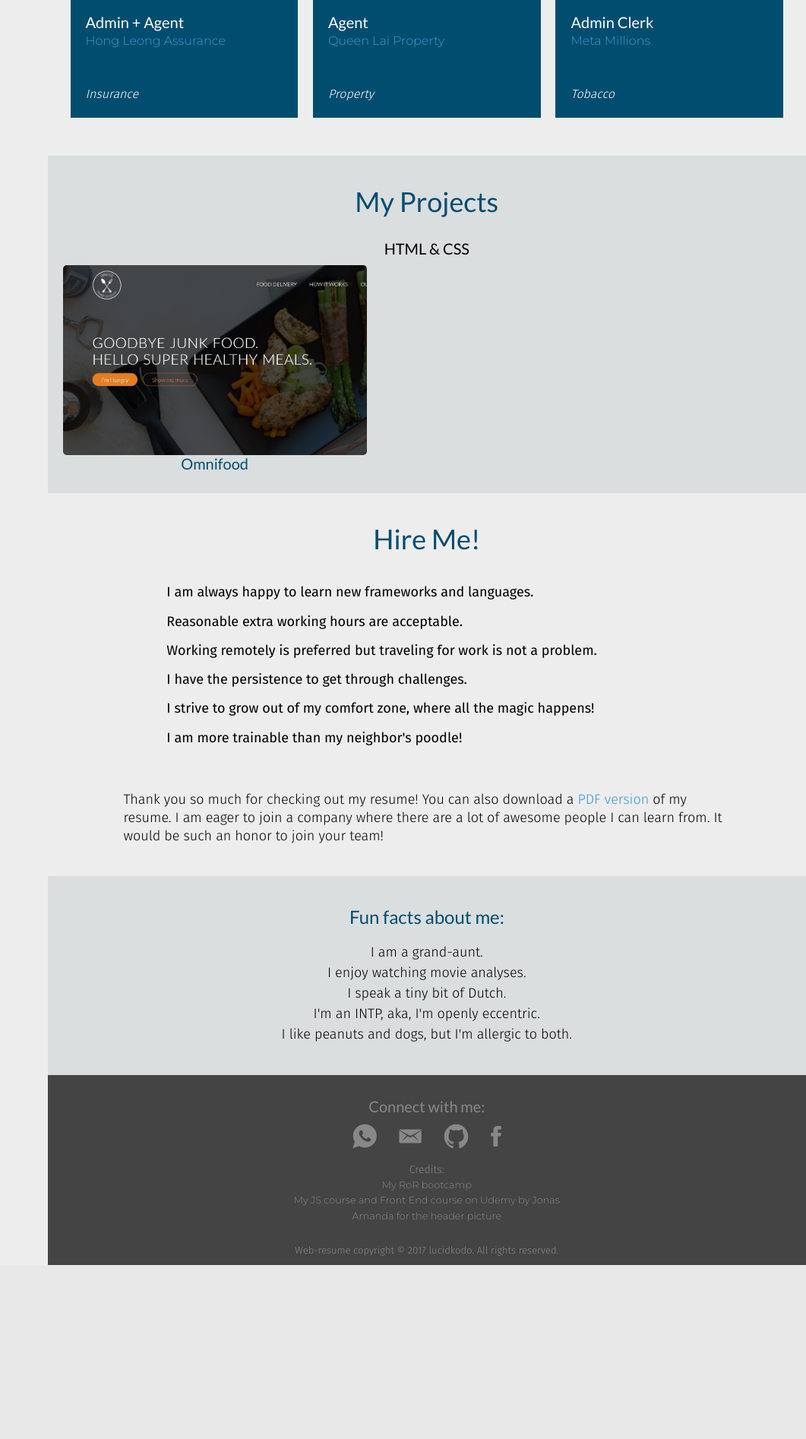
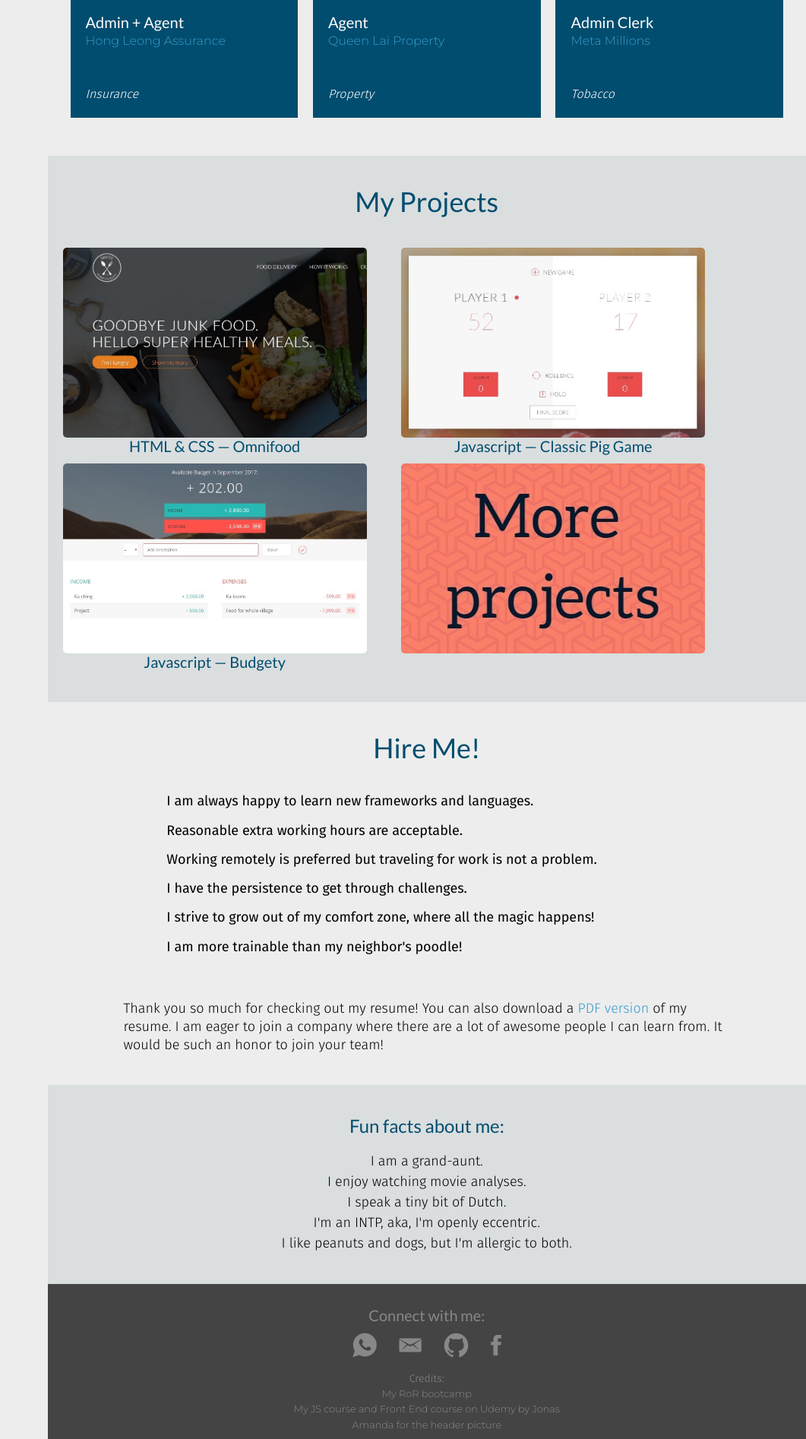
Before and after one commit to lucidkodo/FE-Resume, a PHP site: page / in a window 1280 px wide. Shown: the part 2078-3972 px from the top of the page at 76% size, without its empty margins (219-1280 px from the left). Before the commit the page ends 3743 px from the top, so only its background shows below. Run offline with PHP 8.4, Linux system fonts and the light colour scheme; style sheets or scripts are compiled from the project's sources; some libraries are stand-ins or nearby versions.

Commit message:
all projects added

```diff
--- a/index.html
+++ b/index.html
@@ -413,15 +413,37 @@
 			<section class="section-projects" id="projects">
 				<h2>My Projects</h2>
 				<div class="row">
-					<h3>HTML & CSS</h3>
-				</div>
-				<div class="row">
 					<div class="my-projects project-1">
 						<div class="project-links">
 							<a class="btn" href="#" target="_blank">Visit Site</a>
 							<a class="btn" href="#" target="_blank">View Code</a>
 						</div>
-						<h3 class="project-name">Omnifood</h3>
+						<h3 class="project-name">HTML & CSS &mdash; Omnifood</h3>
+					</div>
+
+					<div class="my-projects project-2">
+						<div class="project-links">
+							<a class="btn" href="#" target="_blank">Visit Site</a>
+							<a class="btn" href="#" target="_blank">View Code</a>
+						</div>
+						<h3 class="project-name">Javascript &mdash; Classic Pig Game</h3>
+					</div>
+
+					<div class="my-projects project-3">
+						<div class="project-links">
+							<a class="btn" href="#" target="_blank">Visit Site</a>
+							<a class="btn" href="#" target="_blank">View Code</a>
+						</div>
+						<h3 class="project-name">Javascript &mdash; Budgety</h3>
+					</div>
+
+					<div class="my-projects future-project">
+						<div class="project-links">
+							<p>
+								Coming Soon &nbsp; :)
+							</p>
+						</div>
+						<h3 class="project-name">&nbsp;</h3>
 					</div>
 				</div>
 			</section>
--- a/resources/css/style.css
+++ b/resources/css/style.css
@@ -296,15 +296,10 @@ header {
 /* ----------------------------------------------- */
 .section-projects { background-color: #dadedf }
 
-.section-projects h3 { text-align: center }
-
 .my-projects {
 	margin: 10px 20px;
 	width: 30%;
-}
-
-.project-1 {
-	background-image: url(../img/ss-omnifood.jpg);
+	display: inline-block;
 	background-size: cover;
 	width: 400px;
 	height: 250px;
@@ -317,7 +312,7 @@ header {
 	height: 250px;
 	border-radius: 5px;
 	padding-top: 130px;
-	padding-left: 50px;
+	padding-left: 55px;
 	opacity: 0;
 }
 
@@ -329,9 +324,24 @@ header {
 
 .project-links { transition: opacity 0.2s, visibility 0.2s }
 
+.project-1 { background-image: url(../img/ss-omnifood.jpg) }
+.project-2 { background-image: url(../img/ss-pig-game.jpg) }
+.project-3 { background-image: url(../img/ss-budgety.jpg) }
+.future-project { background-image: url(../img/more-projects.jpg) }
+.project-2, .project-3 { background-position: center }
+
+
 .project-name {
 	color: #014d6f;
 	font-size: 200;
+	text-align: center
+}
+
+.future-project p {
+	font-family: 'Lato';
+	color: #fff;
+	font-size: 150%;
+	padding-top: -100px;
 }
 
 .btn {
@@ -340,6 +350,12 @@ header {
 	margin-right: 15px;
 	border-radius: 10px;
 }
+
+.btn:hover {
+	background-color: #fff
+}
+
+
 
 
 
```
Also changed, not shown: resources/img/more-projects.jpg (added).
